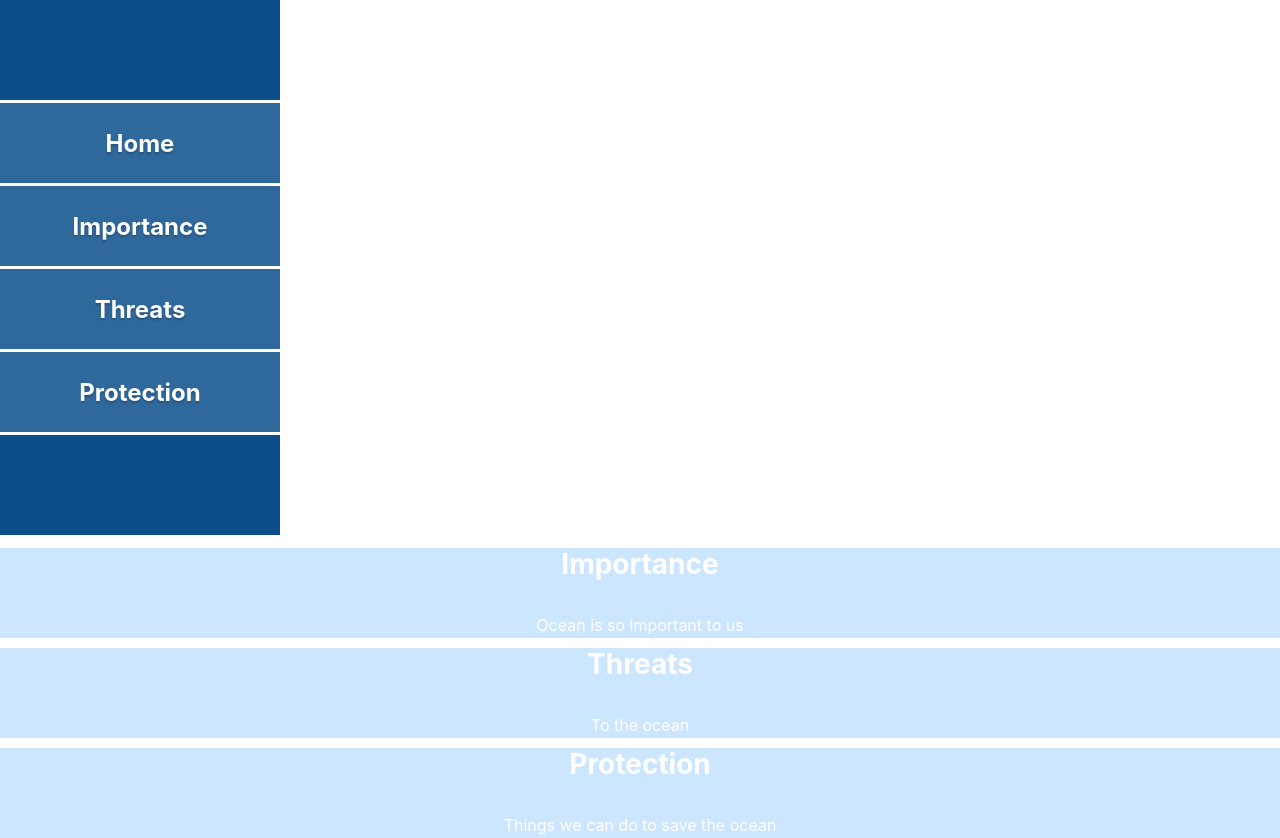
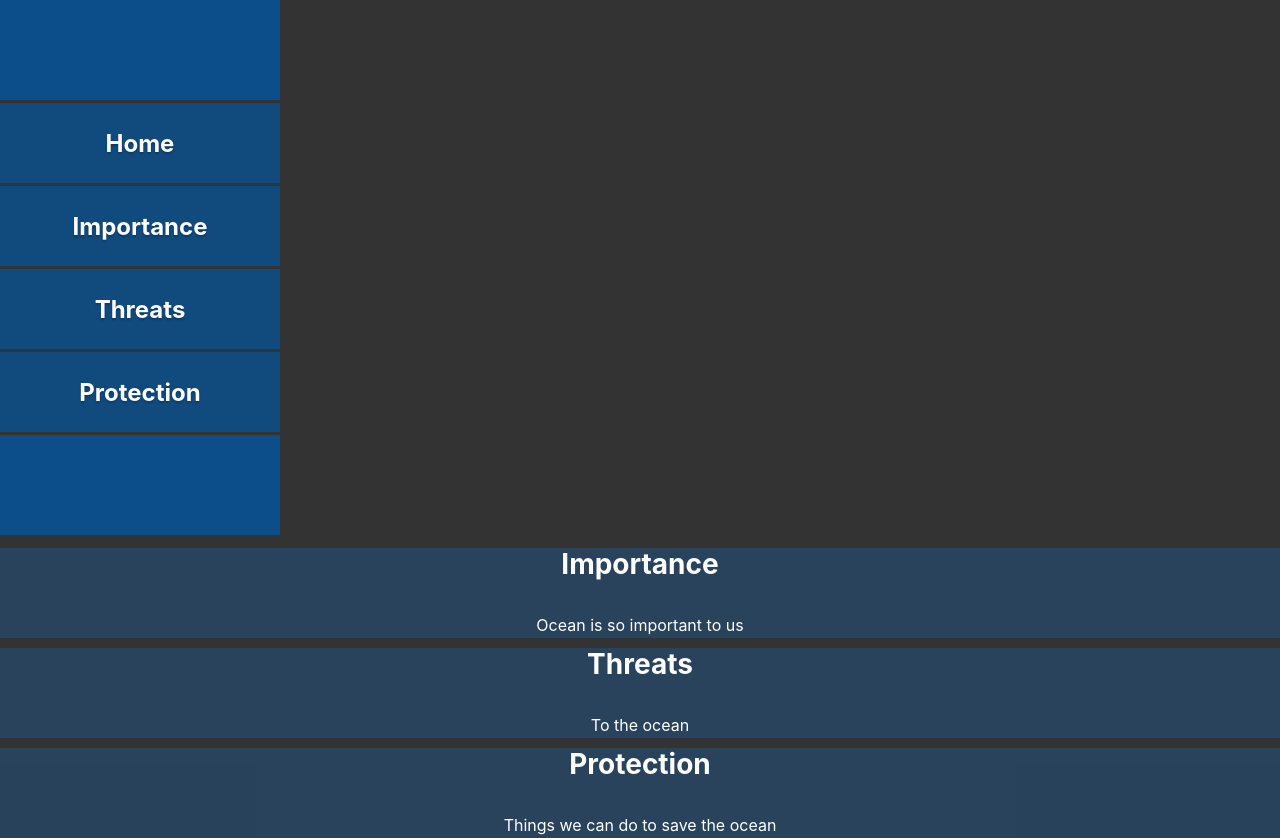
Before and after one commit to bachvanquangmc/ocean-project, a Next.js app: page / in a window 1280 px wide. Built offline with nearby package versions, Linux system fonts and the light colour scheme.

Commit message:
add bgcolor to pages index

```diff
--- a/pages/index.js
+++ b/pages/index.js
@@ -6,8 +6,10 @@ import Category from '../comps/CategoryUI'
 
 const Home = styled.div`
     width: 100vw;
+    heigh: 100vh;
     display: flex;
     flex-direction: column;
+    background-color: #333;
 `
 
 export default function HomeBody() {
```
Also changed, not shown: 1 other file (tests, documents, lock files or other folders).
